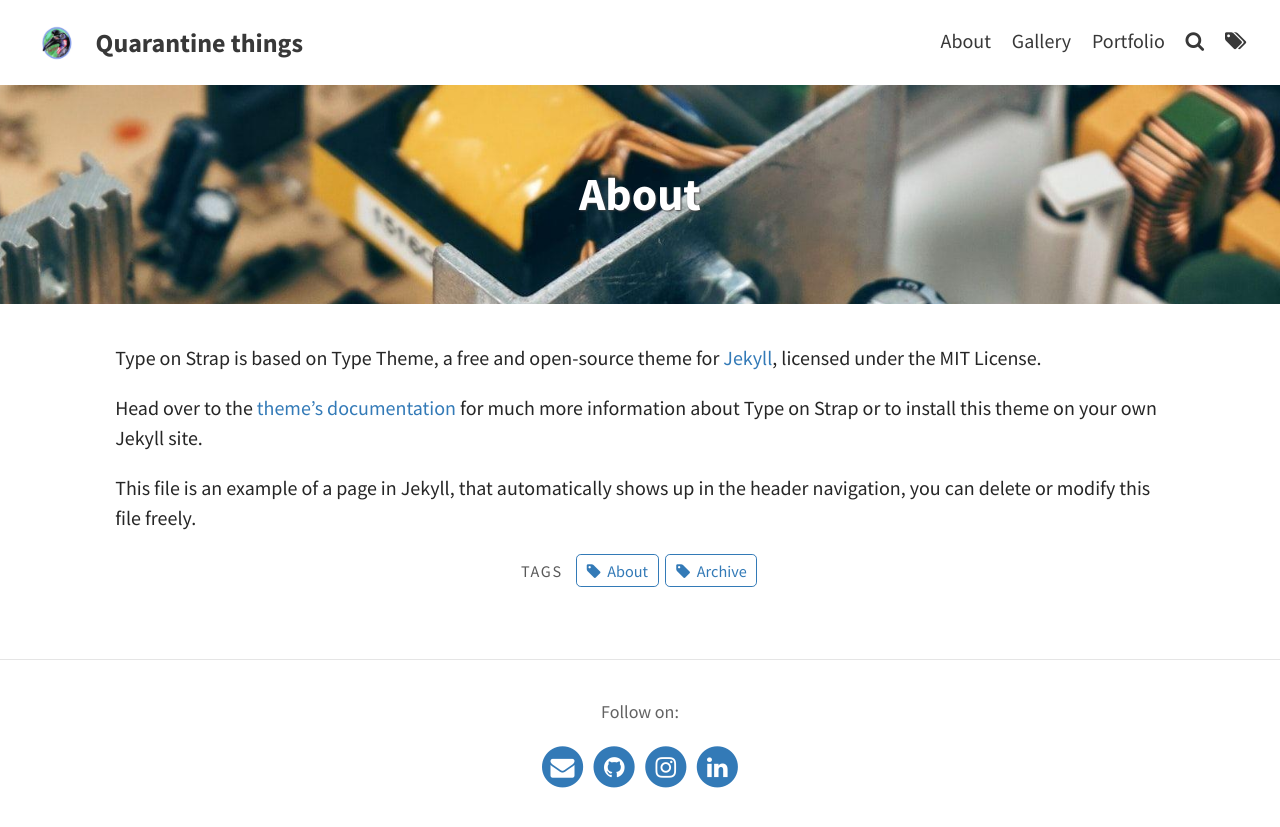
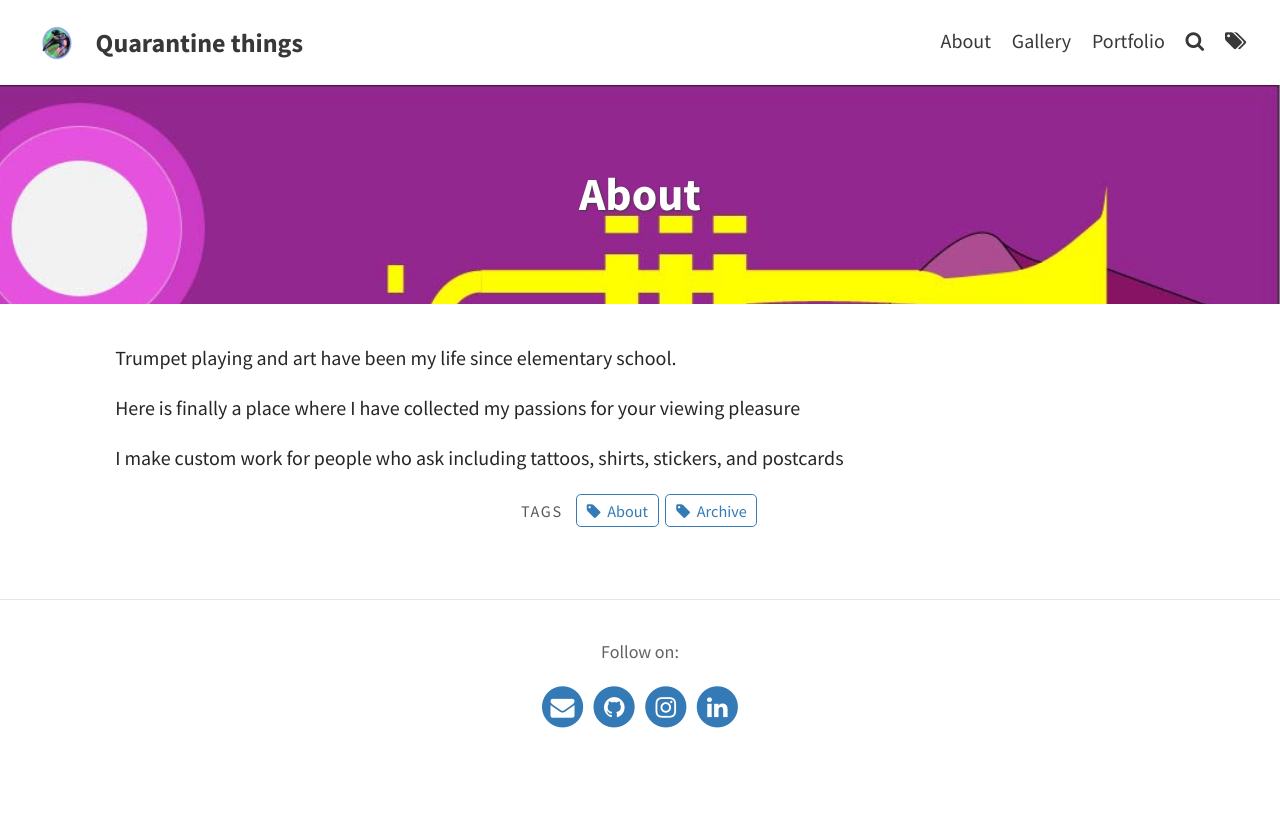
Before and after one commit to Jazz-Trumpet/jazz-trumpet-github-website, a Jekyll site: the page built from pages/about.md, in a window 1280 px wide. Shown: the top 827 px of the page. Built offline with Jekyll 4.4.1, drawn with Linux system fonts in a browser that asks for light colours.

Commit message:
adding images

```diff
--- a/pages/about.md
+++ b/pages/about.md
@@ -2,12 +2,12 @@
 layout: page
 title: About
 permalink: /about/
-feature-img: "assets/img/pexels/circuit.jpeg"
+feature-img: "assets/img/pexels/Trumpet landscape-01.jpg"
 tags: [About, Archive]
 ---
 
-Type on Strap is based on Type Theme, a free and open-source theme for [Jekyll](http://jekyllrb.com/), licensed under the MIT License.
+Trumpet playing and art have been my life since elementary school.
 
-Head over to the [theme's documentation](https://github.io/sylhare/Type-on-Strap) for much more information about Type on Strap or to install this theme on your own Jekyll site.
+Here is finally a place where I have collected my passions for your viewing pleasure
 
-This file is an example of a page in Jekyll, that automatically shows up in the header navigation, you can delete or modify this file freely.
+I make custom work for people who ask including tattoos, shirts, stickers, and postcards
```
Also changed, not shown: pages/gallery.md (+3 -3 lines), pages/portfolio.md (+1 -1 lines), assets/img/pexels/Guac.jpg (added), assets/img/pexels/Trumpet landscape-01.jpg (added), 2 other files.
